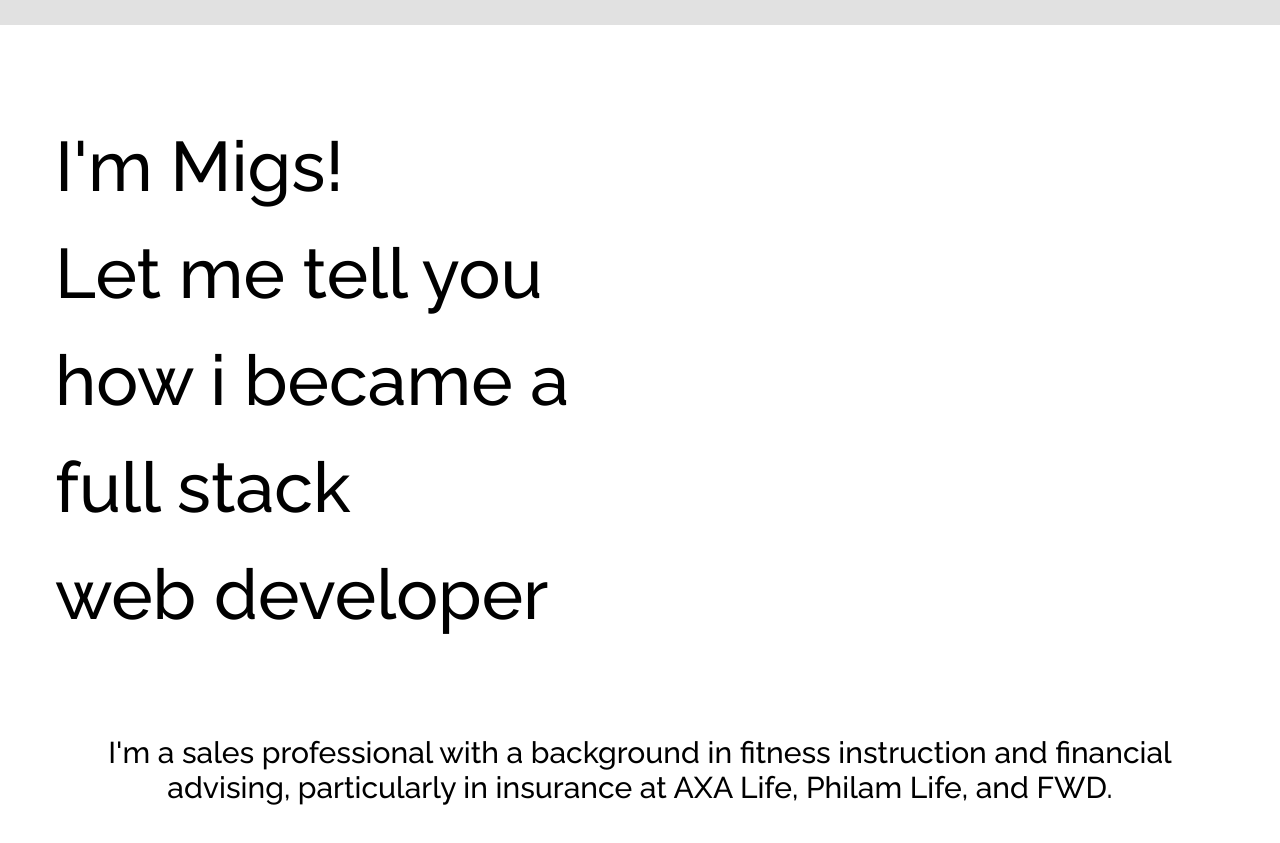
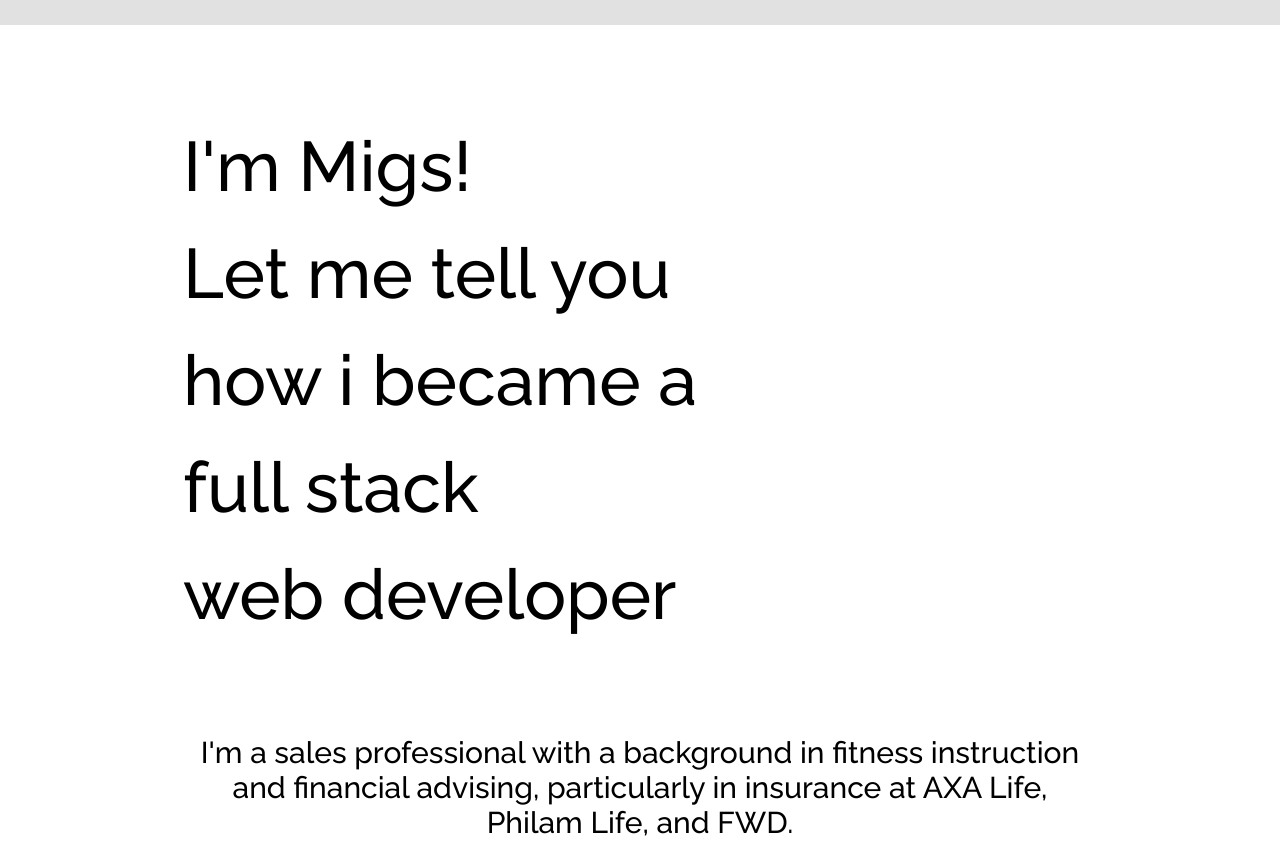
Before and after one commit to SOARHIGH08/my-portfolio, a plain HTML site: page index.html in a window 1280 px wide. Shown: the part 740-1583 px from the top of the page. Drawn offline with Linux system fonts and the light colour scheme.

Commit message:
Update style.css

```diff
--- a/assets/style.css
+++ b/assets/style.css
@@ -115,7 +115,7 @@ li {
 }
 
 section {
-  /width: max(80%, 600px);
+  width: max(80%, 600px);
   margin: 0 auto;
   padding-inline: 30px;
   transition: opacity 0.3s ease-in-out;
```
